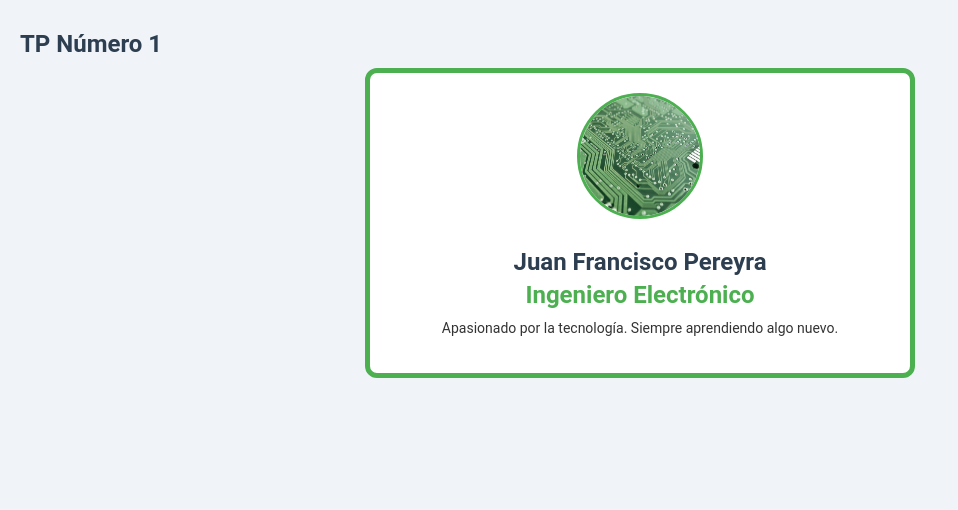
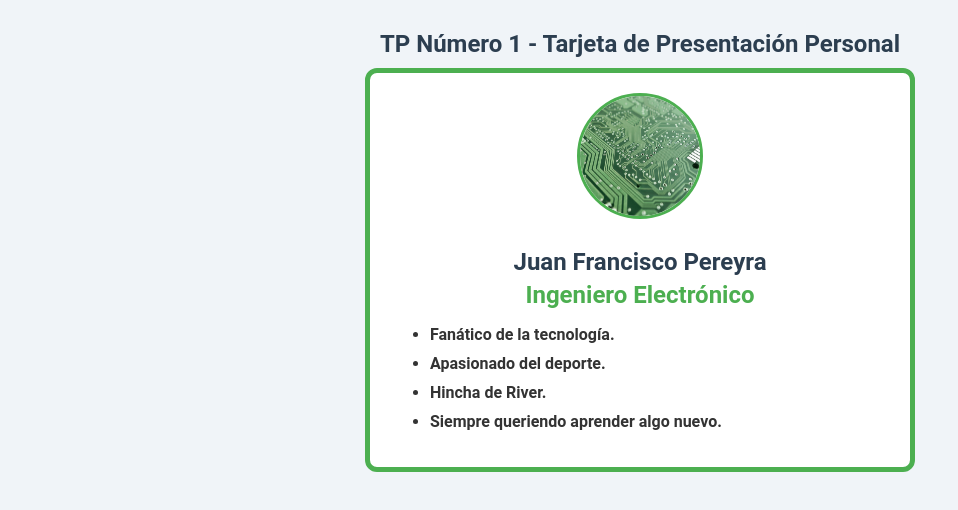
Before and after one commit to PanchoPereyra/tpUno, a plain HTML site: page index.html in a window 1280 px wide. Shown: the whole page, without its empty margins (0-958 px from the left). Drawn offline with Linux system fonts and the light colour scheme.

Commit message:
cambios realizados en el index y estilos

```diff
--- a/css/estilos.css
+++ b/css/estilos.css
@@ -5,6 +5,13 @@ body {
     margin: 0;
     padding: 20px;
 }
+
+.titulo{
+    text-align:center;
+    margin: 10px 0px;
+    font-weight: bold;
+}
+
 
 .tarjeta {
     background-color: white;
@@ -48,6 +55,11 @@ h1 {
     margin-top: 10px;
 }
 
+.lista{
+    text-align:left;
+    margin: 10px 0px;
+    font-weight: bold;
+}
 /*Selector universal (*) signigica que aplica a todos los elementos de html, se usa generalmente cuando se quiere resetear*/
 /*y es muy importante, se usa para sacar el relleno en principio*/
 
@@ -57,3 +69,13 @@ entienda a donde aplica. Y en css va con "." y el nombre que se puso*/
 
 /*los id es un atributo y los utilizaria para js y class para css
 */
+/*selector descendente va padre e hijo por ejemplo div p
+div p{}*/
+
+/*selector hijo directo por ejemplo section>
+section > span {}*/
+
+/*selector de atributo, en este caso quiere decir que hace referencia al texto
+input[tyo="text"] {
+}
+*/
--- a/index.html
+++ b/index.html
@@ -1,5 +1,6 @@
 <!DOCTYPE html>
 <html lang="en">
+
 <head>
     <meta charset="UTF-8">
     <!-- vinculo la hoja de estilo -->
@@ -7,15 +8,23 @@
     <meta name="viewport" content="width=device-width, initial-scale=1.0">
     <title>Pruebas Git</title>
 </head>
+
 <body>
-    <h1>TP Número 1</h1>
-        <section class="tarjeta">
+
+    <h1 class="titulo">TP Número 1 - Tarjeta de Presentación Personal</h1>
+    <section class="tarjeta">
         <img src="img/pcb.jpg" alt="Foto de perfil" class="perfil">
         <h1>Juan Francisco Pereyra</h1>
         <h2 class="ocupacion">Ingeniero Electrónico</h2>
         <p class="descripcion">
-            Apasionado por la tecnología. Siempre aprendiendo algo nuevo.
+        <ul>
+            <li class="lista">Fanático de la tecnología.</li>
+            <li class="lista">Apasionado del deporte.</li>
+            <li class="lista">Hincha de River.</li>
+            <li class="lista">Siempre queriendo aprender algo nuevo.</li>
+        </ul>
         </p>
-        </section>
+    </section>
 </body>
+
 </html>
```
